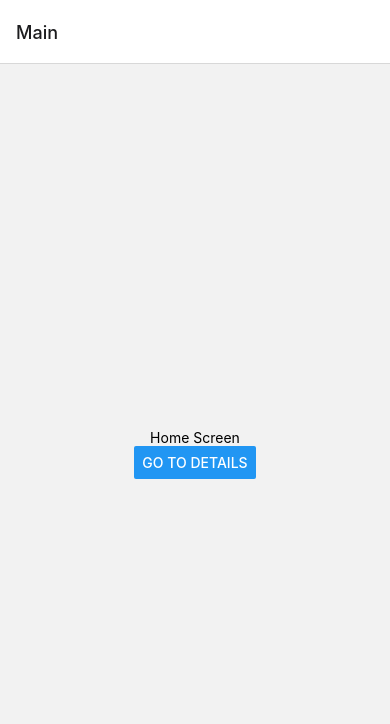
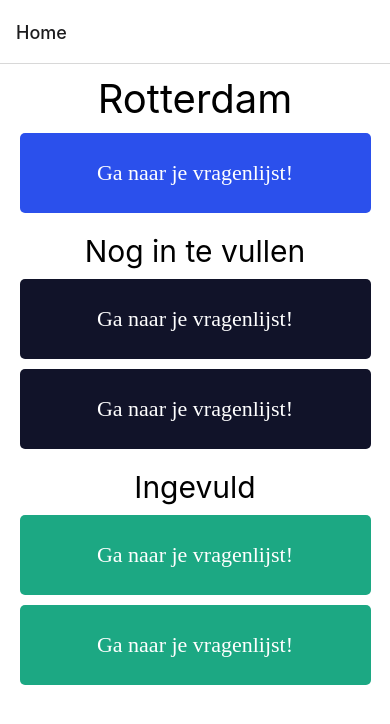
Before and after one commit to thomasmartini/QuestaReact, a React Native app: screen / in a window 390 px wide. Shown: the top 724 px of the page. Built offline with nearby package versions, Linux system fonts and the light colour scheme.

Commit message:
Finished homescreen and navigation

```diff
--- a/App.js
+++ b/App.js
@@ -1,68 +1,22 @@
 import * as React from 'react';
-import { View, Text, Button, StyleSheet, Image } from 'react-native';
 
 import { NavigationContainer } from '@react-navigation/native';
 import { createNativeStackNavigator } from '@react-navigation/native-stack';
 
-import HomePage from './screens/HomePage';
-
-function MainScreen({ navigation }) {
-  return (
-    <View style={{ flex: 1, alignItems: 'center', justifyContent: 'center' }}>
-      <Text>Home Screen</Text>
-      <Button
-        title="Go to Details"
-        onPress={() => navigation.navigate('Home')}
-      />
-    </View>
-  );
-}
-
-function HomeScreen() {
-  return (
-    <HomePage></HomePage>
-  );
-}
+import HomeScreen from './screens/Home';
+import QuestionnaireScreen from './screens/Questionnaire';
 
 const Stack = createNativeStackNavigator();
 
 function App() {
   return (
     <NavigationContainer>
-      <Stack.Navigator>
-        <Stack.Screen name="Main" component={MainScreen} />
+      <Stack.Navigator initialRouteName="Home">
         <Stack.Screen name="Home" component={HomeScreen} />
+        <Stack.Screen name="Questionnaire" component={QuestionnaireScreen} />
       </Stack.Navigator>
     </NavigationContainer>
   );
 }
 
-const styles = StyleSheet.create({
-  background: {
-      flex: 1,
-      justifyContent: "flex-end",
-      alignItems: "center",
-      backgroundColor: "#fff",
-  },
-  logo:{
-      width: 106,
-      height: 128,
-  },
-  logoContainer:{
-      position: "absolute",
-      top: 70,
-      alignItems: "center",
-  },
-  loginButton: {
-      width: "100%",
-      height: 70,
-      backgroundColor: "#121329",
-  },
-  registerButton: {
-      width: "100%",
-      height: 70,
-      backgroundColor: "#21a983",
-  }
-})
-
 export default App;
--- /dev/null
+++ b/screens/Home.js
@@ -0,0 +1,150 @@
+import React from 'react';
+import { StyleSheet, View, Text, TouchableOpacity } from 'react-native';
+
+import { NavigationContainer } from '@react-navigation/native';
+import { createNativeStackNavigator } from '@react-navigation/native-stack';
+
+function Home({ navigation }) {
+    return (
+        <View style={styles.background}>
+            {/* Weergave van de huidige in te vullen vragenlijst */}
+            <Text style={styles.mainText}>
+                Rotterdam
+            </Text>
+            <TouchableOpacity
+            onPress={() => navigation.navigate('Questionnaire')}
+            style={[styles.mainButton, styles.shadowProp, styles.elevation]}>
+                <Text style={styles.mainText2}>
+                    Ga naar je vragenlijst!
+                </Text>
+            </TouchableOpacity>
+            {/* Weergave van de nog in te vullen vragenlijsten */}
+            <Text style={styles.toFillText}>
+                Nog in te vullen
+            </Text>
+            <TouchableOpacity
+            onPress={() => navigation.navigate('Questionnaire')}
+            style={[styles.toFillButton, styles.shadowProp, styles.elevation]}>
+                <Text style={styles.toFillText2}>
+                    Ga naar je vragenlijst!
+                </Text>
+            </TouchableOpacity>
+            <TouchableOpacity
+            onPress={() => navigation.navigate('Questionnaire')}
+            style={[styles.toFillButton, styles.shadowProp, styles.elevation]}>
+                <Text style={styles.toFillText2}>
+                    Ga naar je vragenlijst!
+                </Text>
+            </TouchableOpacity>
+
+            {/* Weergave van de ingevulde vragenlijsten */}
+            <Text style={styles.filledText}>
+                Ingevuld
+            </Text>
+            <TouchableOpacity
+            onPress={() => navigation.navigate('Questionnaire')}
+            style={[styles.filledButton, styles.shadowProp, styles.elevation]}>
+                <Text style={styles.filledText2}>
+                    Ga naar je vragenlijst!
+                </Text>
+            </TouchableOpacity>
+            <TouchableOpacity
+            onPress={() => navigation.navigate('Questionnaire')}
+            style={[styles.filledButton, styles.shadowProp, styles.elevation]}>
+                <Text style={styles.filledText2}>
+                    Ga naar je vragenlijst!
+                </Text>
+            </TouchableOpacity>
+        </View>
+    );
+
+    }
+
+const styles = StyleSheet.create({
+    background: {
+        flex: 1,
+        justifyContent: "flex-start",
+        alignItems: "center",
+        backgroundColor: "#fff",
+    },
+
+    mainText:{
+        marginTop: 10,
+        fontSize: 40,
+        color: "black",
+    },
+
+    mainButton:{
+        marginTop: 10,
+        width: "90%",
+        height: 80,
+        backgroundColor: "#2B50EC",
+        alignItems: "center",
+        justifyContent: "center",
+        borderRadius: 5,
+    },
+
+    mainText2:{
+        color: "#fff",
+        fontFamily: "sans-serif-condensed",
+        fontSize: 22,
+    },
+
+    toFillText:{
+        marginTop: 20,
+        fontSize: 30,
+        color: "black",
+    },
+
+    toFillButton:{
+        marginTop: 10,
+        width: "90%",
+        height: 80,
+        backgroundColor: "#111329",
+        alignItems: "center",
+        justifyContent: "center",
+        borderRadius: 5,
+    },
+
+    toFillText2:{
+        color: "#fff",
+        fontFamily: "sans-serif-condensed",
+        fontSize: 22,
+    },
+
+    filledText:{
+        marginTop: 20,
+        fontSize: 30,
+        color: "black",
+    },
+
+    filledButton:{
+        marginTop: 10,
+        width: "90%",
+        height: 80,
+        backgroundColor: "#1CA883",
+        alignItems: "center",
+        justifyContent: "center",
+        borderRadius: 5,
+    },
+
+    filledText2:{
+        color: "#fff",
+        fontFamily: "sans-serif-condensed",
+        fontSize: 22,
+    },
+
+    shadowProp:{
+        shadowColor: 'black',
+        shadowOffset: {width: -2, height: 4},
+        shadowOpacity: 0.2,
+        shadowRadius: 3,
+    },
+
+    elevation: {
+        elevation: 5,
+        shadowColor: 'black',
+      },
+})
+
+export default Home;
--- a/screens/HomePage.js
+++ /dev/null
@@ -1,61 +0,0 @@
-import React from 'react';
-import { StyleSheet, View, Text } from 'react-native';
-
-function HomePage(props) {
-    return (
-        <View style={styles.background}>
-            <View style={styles.section} >
-                <Text style={styles.textbody}>
-                    Je bent nu op Rotterdam Centraal, vul alstublieft dit formulier in.
-                </Text>
-                <View style={styles.section2}>
-                    <Text style={styles.textbody2}>
-                        Rotterdam Centraal
-                    </Text>
-                    <Text style={styles.textbody2}>
-                        Accessibility | 2/4 Vragenlijsten
-                    </Text>
-                </View>
-            </View>
-        </View>
-    );
-
-    }
-
-const styles = StyleSheet.create({
-    background: {
-        flex: 1,
-        justifyContent: "flex-start",
-        alignItems: "center",
-        backgroundColor: "#2B50EC",
-    },
-
-    section:{
-        top: 90,
-        width: "100%",
-        height: 180,
-        backgroundColor: "#fff",
-        alignItems: "center",
-    },
-
-    textbody:{
-        top: 10,
-        color: "#2B50EC",
-    },
-
-    section2:{
-        top: 20,
-        width: "80%",
-        height: 80,
-        backgroundColor: "#2B50EC",
-        alignItems: "center",
-        justifyContent: "center",
-    },
-
-    textbody2:{
-        top: 10,
-        color: "#fff",
-    },
-})
-
-export default HomePage;
--- /dev/null
+++ b/screens/Questionnaire.js
@@ -0,0 +1,16 @@
+import React from 'react';
+import { Text, View, Button } from 'react-native';
+
+function QuestionnaireScreen({navigation}) {
+    return (
+        <View style={{ flex: 1, alignItems: 'center', justifyContent: 'center' }}>
+        <Text>Hier komt vragenlijst toch ik zweer</Text>
+        <Button
+          title="Go to Details"
+          onPress={() => navigation.navigate('Home')}
+        />
+      </View>
+    );
+}
+
+export default QuestionnaireScreen;
```
